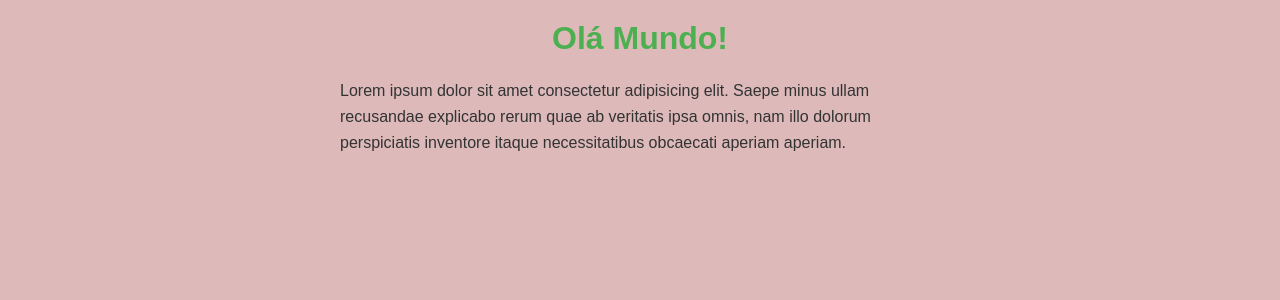
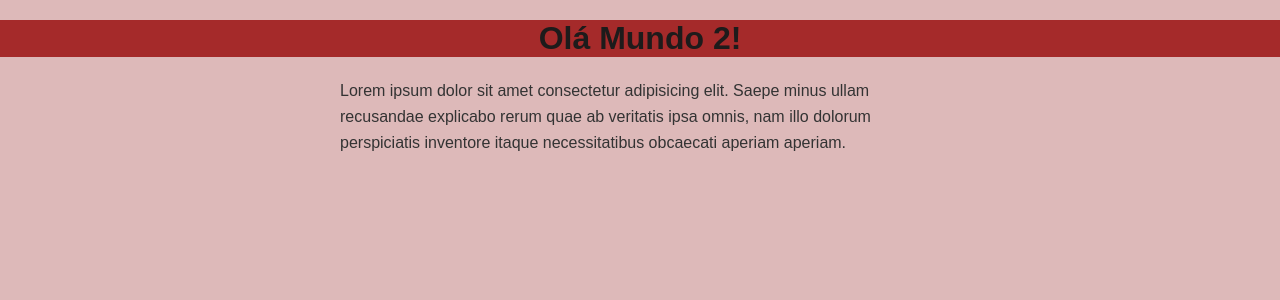
Before and after one commit to jtigik/REACT-Projs, a React (Vite) app in the folder Pomodoro/Pomodoro-Prototype/: page / in a window 1280 px wide. Shown: the top 300 px of the page. Built offline with nearby package versions, Linux system fonts and the light colour scheme.

Commit message:
Add Scope CSS

```diff
--- a/Pomodoro/Pomodoro-Prototype/src/App.tsx
+++ b/Pomodoro/Pomodoro-Prototype/src/App.tsx
@@ -13,6 +13,8 @@ para que o React possa diferenciá-lo de elementos HTML nativos.
 A esse padrão de nomenclatura, damos o nome de PascalCase. */
 
 import { Fragment } from "react/jsx-runtime";
+import { Heading } from "./components/Heading";
+
 import "./styles/global.css";
 import "./styles/theme.css";
 
@@ -20,7 +22,7 @@ export function App() {
     console.log("Renderizando o componente App");
     return (
         <Fragment>
-            <h1>Olá Mundo!</h1>
+            <Heading />
             <p>
                 Lorem ipsum dolor sit amet consectetur adipisicing elit. Saepe
                 minus ullam recusandae explicabo rerum quae ab veritatis ipsa
--- /dev/null
+++ b/Pomodoro/Pomodoro-Prototype/src/components/Heading.module.css
@@ -0,0 +1,8 @@
+.heading {
+    background: brown;
+    color: #1d1b1b;
+}
+
+.paragraph {
+    color: #1d1b1b;
+}
--- /dev/null
+++ b/Pomodoro/Pomodoro-Prototype/src/components/Heading.tsx
@@ -0,0 +1,8 @@
+import style from "./Heading.module.css";
+
+export function Heading() {
+    console.log(style);
+    return (
+        <h1 className={`${style.heading} ${style.paragraph}`}>Olá Mundo 2!</h1>
+    );
+}
```
